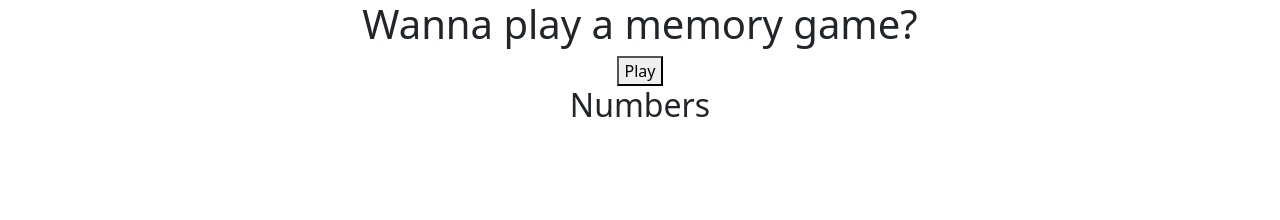
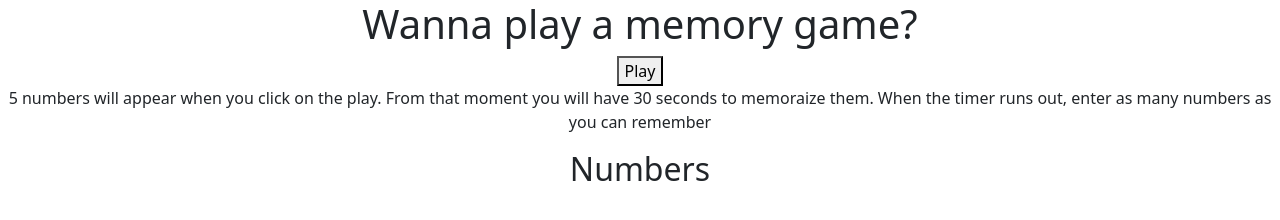
Before and after one commit to giuseppevignanello/js-simon, a plain HTML site: page index.html in a window 1280 px wide. Drawn offline with nearby package versions, Linux system fonts and the light colour scheme.

Commit message:
add game explanation

```diff
--- a/index.html
+++ b/index.html
@@ -16,6 +16,7 @@
     <div class="d-flex justify-content-center">
         <button id="play_button" class="text-center"> Play</button>
     </div>
+    <p class="text-center">5 numbers will appear when you click on the play. From that moment you will have 30 seconds to memoraize them. When the timer runs out, enter as many numbers as you can remember</p>
     <h2 class="text-center">Numbers</h2>
     <ul id="numbers" class="text-center">
 
```
